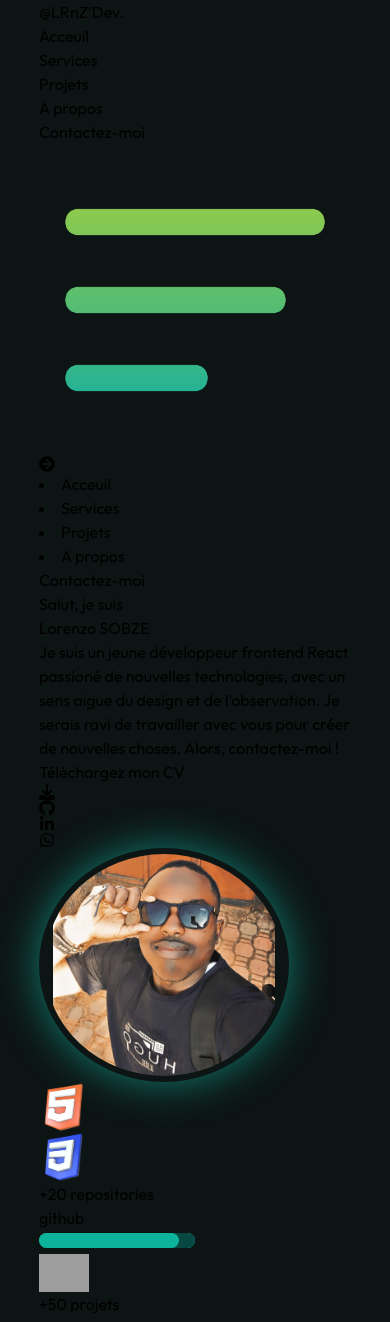
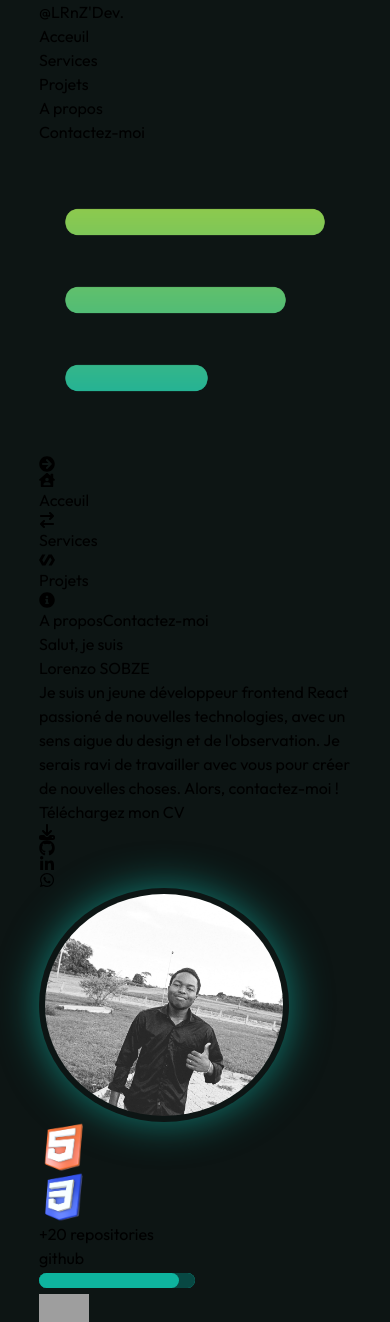
Before and after one commit to LrnzGit2004/portfolio, a React (Vite) app: page / in a window 390 px wide. Shown: the top 1322 px of the page. Built offline with nearby package versions, Linux system fonts and the light colour scheme; grey boxes are pictures that could not be loaded.

Commit message:
update photo et menu responsive 27/02/25

```diff
--- a/src/assets/assets.js
+++ b/src/assets/assets.js
@@ -10,7 +10,10 @@ import asset_management_app from "./asset-management-app.png";
 import brise_services from "./brise-services.png";
 import react_school from "./react-school.png";
 import profil_portfolio from "./profil_portfolio.jpg";
-import profil_true from "./profil-true.jpg"
+import profil_true from "./profil-true.jpg";
+import { FaHouseUser, FaInfoCircle } from "react-icons/fa";
+import { FaArrowRightArrowLeft } from "react-icons/fa6";
+import { SiPolymerproject } from "react-icons/si";
 
 export const assets = {
   profil,
@@ -25,14 +28,14 @@ export const assets = {
   brise_services,
   react_school,
   profil_portfolio,
-  profil_true
+  profil_true,
 };
 
 export const LinksApp = [
-  { id: 1, name: "Acceuil", link: "hero" },
-  { id: 2, name: "Services", link: "service" },
-  { id: 3, name: "Projets", link: "project" },
-  { id: 4, name: "A propos", link: "about" },
+  { id: 1, name: "Acceuil", link: "hero", icon: FaHouseUser },
+  { id: 2, name: "Services", link: "service", icon: FaArrowRightArrowLeft },
+  { id: 3, name: "Projets", link: "project", icon: SiPolymerproject },
+  { id: 4, name: "A propos", link: "about", icon: FaInfoCircle },
 ];
 
 export const education = [
@@ -40,36 +43,36 @@ export const education = [
     institut: "Online Course GreatStack",
     diplome: "Frontend skills",
     duration: "juin 2024 - octobre 2024",
-    type: "Certification"
+    type: "Certification",
   },
   {
     institut: "WenSchool",
     diplome: "Developpeur Frontend & Point focal",
     duration: "juillet 2024 - now",
-    type: "Exp. professionnelle"
+    type: "Exp. professionnelle",
   },
   {
     institut: "IUT Ngaoundéré",
     diplome: "Génie logiciel",
     duration: "2022 - now",
-    type: "Diplome"
+    type: "Diplome",
   },
   {
     institut: "KPDC",
     diplome: "Stagiaire Génie logiciel",
     duration: "mars 2024 - juin 2024",
-    type: "Attestation"
+    type: "Attestation",
   },
   {
     institut: "Online Sololearn",
     diplome: "HTML, CSS, Js",
     duration: "2022",
-    type: "Certification"
+    type: "Certification",
   },
   {
     institut: "Lycée Bilingue de Dombè",
     diplome: "Baccalauréat Scientifique",
     duration: "2021",
-    type: "Diplome"
+    type: "Diplome",
   },
 ];
--- a/src/components/Header/NavBar.jsx
+++ b/src/components/Header/NavBar.jsx
@@ -41,13 +41,13 @@ const NavBar = () => {
           onClick={() => setVisible(true)}
           src={assets.menu}
           alt=""
-          className="w-10 cursor-pointer lg:hidden"
+          className="w-10 cursor-pointer rotate-[180deg] lg:hidden "
         />
       </div>
 
       {/* sideBar pour les petits écrans */}
       <div
-        className={`absolute top-0 right-0 bottom-0 overflow-hidden shadow-sm transition-all z-10 ${
+        className={`absolute top-5 right-0 h-screen overflow-hidden shadow-sm transition-all z-10 ${
           visible ? "w-[90%]" : "w-0"
         }`}
       >
@@ -56,28 +56,24 @@ const NavBar = () => {
             className="flex items-center gap-4 p-3 cursor-pointer "
             onClick={() => setVisible(false)}
           >
-            <FaArrowCircleRight className="bg-[#111C1B] w-10 h-10 rounded-full" />
+            <FaArrowCircleRight className="bg-[#111C1B] w-8 h-8 rounded-full" />
           </div>
           {/* //on map sur les liens générés dans la variable LinksApp de assets */}
 
           {LinksApp.map((link) => (
-            <li
+            <Link
               key={link.id}
-              className="list-none py-2 border-b-2 w-full hover:bg-[#1C6961] cursor-pointer duration-200"
-            >
-              <Link
               to={link.link}
               smooth={true}
               duration={500}
-                className="font-medium text-lg bg-transparent ml-4"
+              className="font-medium text-lg list-none p-2  w-full hover:bg-[#1C6961] cursor-pointer duration-200 bg-transparent border-b-2 ml-4 flex items-center gap-3"
               onClick={() => setVisible(false)}
             >
+              {link.icon && <link.icon className="ml-2 bg-transparent" />}
               {link.name}
             </Link>
-            </li>
           ))}
-          <Button className={`!w-[35%] mt-4`}>
-            {" "}
+          <Button className={`!w-[30%] mt-4 text-center`}>
             <Link
               to="contact"
               smooth={true}
@@ -85,7 +81,7 @@ const NavBar = () => {
               className="bg-transparent"
             >
               Contactez-moi
-            </Link>{" "}
+            </Link>
           </Button>
         </div>
       </div>
--- a/src/index.css
+++ b/src/index.css
@@ -57,10 +57,9 @@ progress::-webkit-progress-value {
     content: '';
     position: absolute;
     inset: 6px;
-    background: url();
-    background-image: url(assets/profil-true.jpg);
+    background-image: url(assets/me.jpg);
     background-position: center;
-    background-size: contain;
+    background-size:cover;
     background-repeat: no-repeat;
     z-index: 1;
     border-radius: 50%;
```
Also changed, not shown: src/assets/me.jpg (added), src/assets/qrMonSite.png (added). Lines whose indentation alone changed are shown as unchanged.
